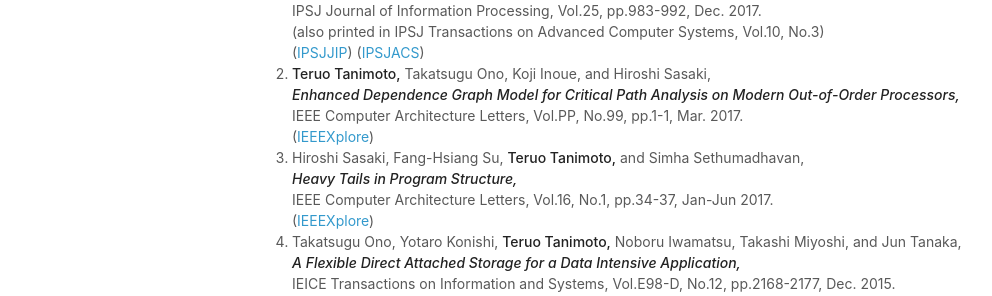
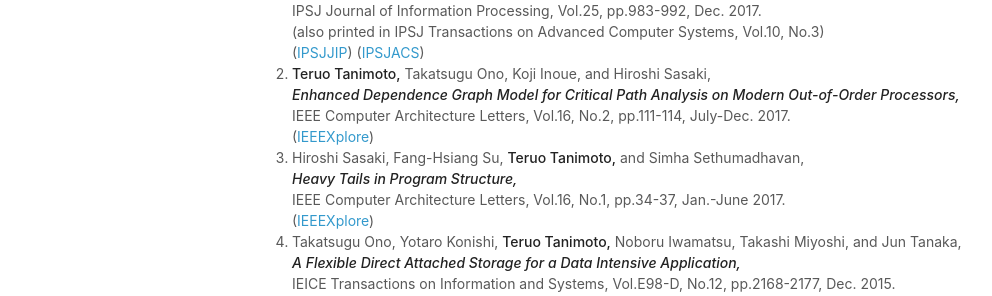
Before and after one commit to teruo41/teruo41.github.io, a Jekyll site: the page built from pubse.md, in a window 1280 px wide and 1290 px high. Shown: the part 661-957 px from the top of the window, without its empty margins (138-1130 px from the left). Built offline with Jekyll 4.4.1, drawn with Linux system fonts in a browser that asks for light colours.

Commit message:
Updated my CAL paper

```diff
--- a/pubse.md
+++ b/pubse.md
@@ -46,12 +46,12 @@
 
 0. __Teruo Tanimoto,__ Takatsugu Ono, Koji Inoue, and Hiroshi Sasaki,
    ***Enhanced Dependence Graph Model for Critical Path Analysis on Modern Out-of-Order Processors,***
-   IEEE Computer Architecture Letters, Vol.PP, No.99, pp.1-1, Mar. 2017.
+   IEEE Computer Architecture Letters, Vol.16, No.2, pp.111-114, July-Dec. 2017.
    ([IEEEXplore](http://ieeexplore.ieee.org/document/7882625/))
 
 0. Hiroshi Sasaki, Fang-Hsiang Su, __Teruo Tanimoto,__ and Simha Sethumadhavan,
    ***Heavy Tails in Program Structure,***
-   IEEE Computer Architecture Letters, Vol.16, No.1, pp.34-37, Jan-Jun 2017.
+   IEEE Computer Architecture Letters, Vol.16, No.1, pp.34-37, Jan.-June 2017.
    ([IEEEXplore](http://ieeexplore.ieee.org/document/7480837/))
 
 0. Takatsugu Ono, Yotaro Konishi, __Teruo Tanimoto,__ Noboru Iwamatsu, Takashi Miyoshi, and Jun Tanaka,
```
